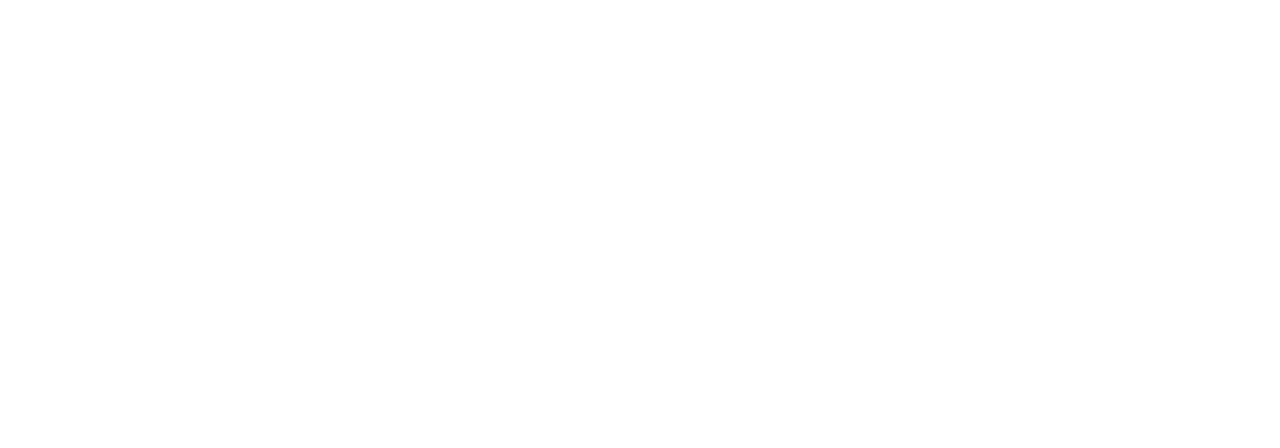
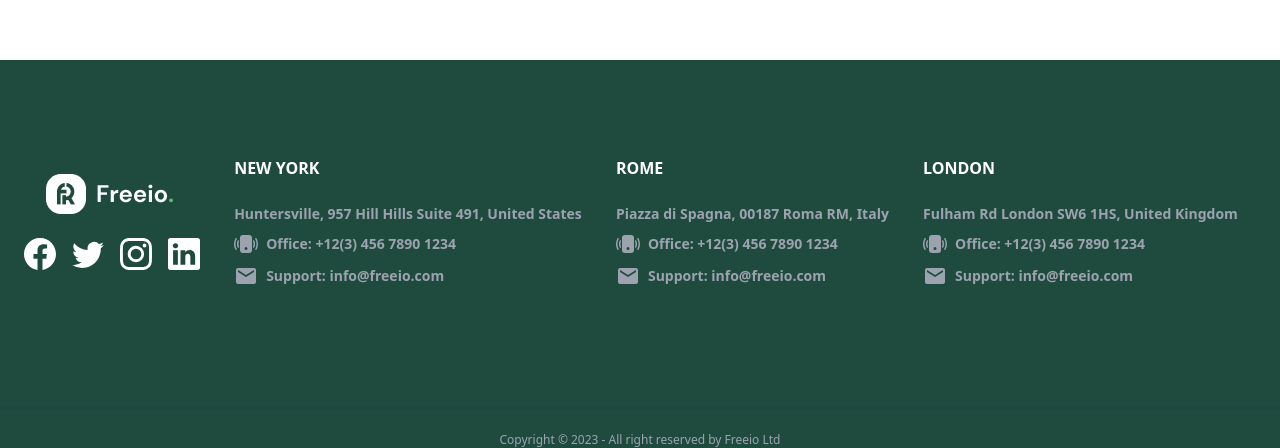
Before and after one commit to Rashedul-Hoque-Rashed/online-marketplaces-client, a React (Vite) app: page / in a window 1280 px wide. Shown: the part 820-1268 px from the top of the page. Before the commit the page ends 800 px from the top, so only its background shows below. Built offline with nearby package versions, Linux system fonts and the light colour scheme.

Commit message:
create a footer

```diff
--- a/package.json
+++ b/package.json
@@ -14,6 +14,7 @@
     "match-sorter": "^6.3.1",
     "react": "^18.2.0",
     "react-dom": "^18.2.0",
+    "react-icons": "^4.11.0",
     "react-router-dom": "^6.18.0",
     "sort-by": "^1.2.0"
   },
--- /dev/null
+++ b/src/Components/Footer/Footer.jsx
@@ -0,0 +1,45 @@
+import logo from "../../assets/Images/footer-logo.png"
+import { BsFacebook, BsFillPhoneVibrateFill, BsInstagram, BsLinkedin, BsTwitter } from 'react-icons/bs';
+import { MdEmail } from 'react-icons/md';
+
+const Footer = () => {
+    return (
+        <div className="bg-[#1F4B3F] ">
+            <footer className="footer  text-white container mx-auto px-6 py-24">
+                <nav className="flex flex-col items-center my-auto">
+                    <img src={logo} alt="" className="mb-4" />
+                    <div className="flex items-center gap-4">
+                        <BsFacebook className="w-8 h-8" />
+                        <BsTwitter className="w-8 h-8" />
+                        <BsInstagram className="w-8 h-8" />
+                        <BsLinkedin className="w-8 h-8" />
+                    </div>
+                </nav>
+                <nav>
+                    <header className="text-base font-bold mb-4">NEW YORK</header>
+                    <a className="text-gray-400 font-semibold">Huntersville, 957 Hill Hills Suite 491, United States</a>
+                    <a className="text-gray-400 font-semibold flex items-center gap-2"> <BsFillPhoneVibrateFill className="w-6 h-6" /> Office: +12(3) 456 7890 1234</a>
+                    <a className="text-gray-400 font-semibold flex items-center gap-2"> <MdEmail className="w-6 h-6" /> Support: info@freeio.com</a>
+                </nav>
+                <nav>
+                    <header className="text-base font-bold mb-4">ROME</header>
+                    <a className="text-gray-400 font-semibold">Piazza di Spagna, 00187 Roma RM, Italy</a>
+                    <a className="text-gray-400 font-semibold flex items-center gap-2"> <BsFillPhoneVibrateFill className="w-6 h-6" /> Office: +12(3) 456 7890 1234</a>
+                    <a className="text-gray-400 font-semibold flex items-center gap-2"> <MdEmail className="w-6 h-6" /> Support: info@freeio.com</a>
+                </nav>
+                <nav>
+                    <header className="text-base font-bold mb-4">LONDON</header>
+                    <a className="text-gray-400 font-semibold">Fulham Rd London SW6 1HS, United Kingdom</a>
+                    <a className="text-gray-400 font-semibold flex items-center gap-2"> <BsFillPhoneVibrateFill className="w-6 h-6" /> Office: +12(3) 456 7890 1234</a>
+                    <a className="text-gray-400 font-semibold flex items-center gap-2"> <MdEmail className="w-6 h-6" /> Support: info@freeio.com</a>
+                </nav>
+            </footer>
+            <div className="divider"></div>
+            <aside className="text-center text-gray-400 text-xs font-normal">
+                <p>Copyright © 2023 - All right reserved by Freeio Ltd</p>
+            </aside>
+        </div>
+    );
+};
+
+export default Footer;
--- a/src/Layouts/MainLayout/MainLayout.jsx
+++ b/src/Layouts/MainLayout/MainLayout.jsx
@@ -1,11 +1,13 @@
 import { Outlet } from "react-router-dom";
 import Navbar from "../../Components/Navbar/Navbar";
+import Footer from "../../Components/Footer/Footer";
 
 const MainLayout = () => {
     return (
         <div>
             <Navbar/>
             <Outlet/>
+            <Footer/>
         </div>
     );
 };
--- a/src/Pages/Home/Home.jsx
+++ b/src/Pages/Home/Home.jsx
@@ -1,7 +1,7 @@
 
 const Home = () => {
     return (
-        <div>
+        <div className="h-screen">
             <p>hello</p>
         </div>
     );
```
Also changed, not shown: src/assets/Images/footer-logo.png (added), 1 other file (tests, documents, lock files or other folders).
